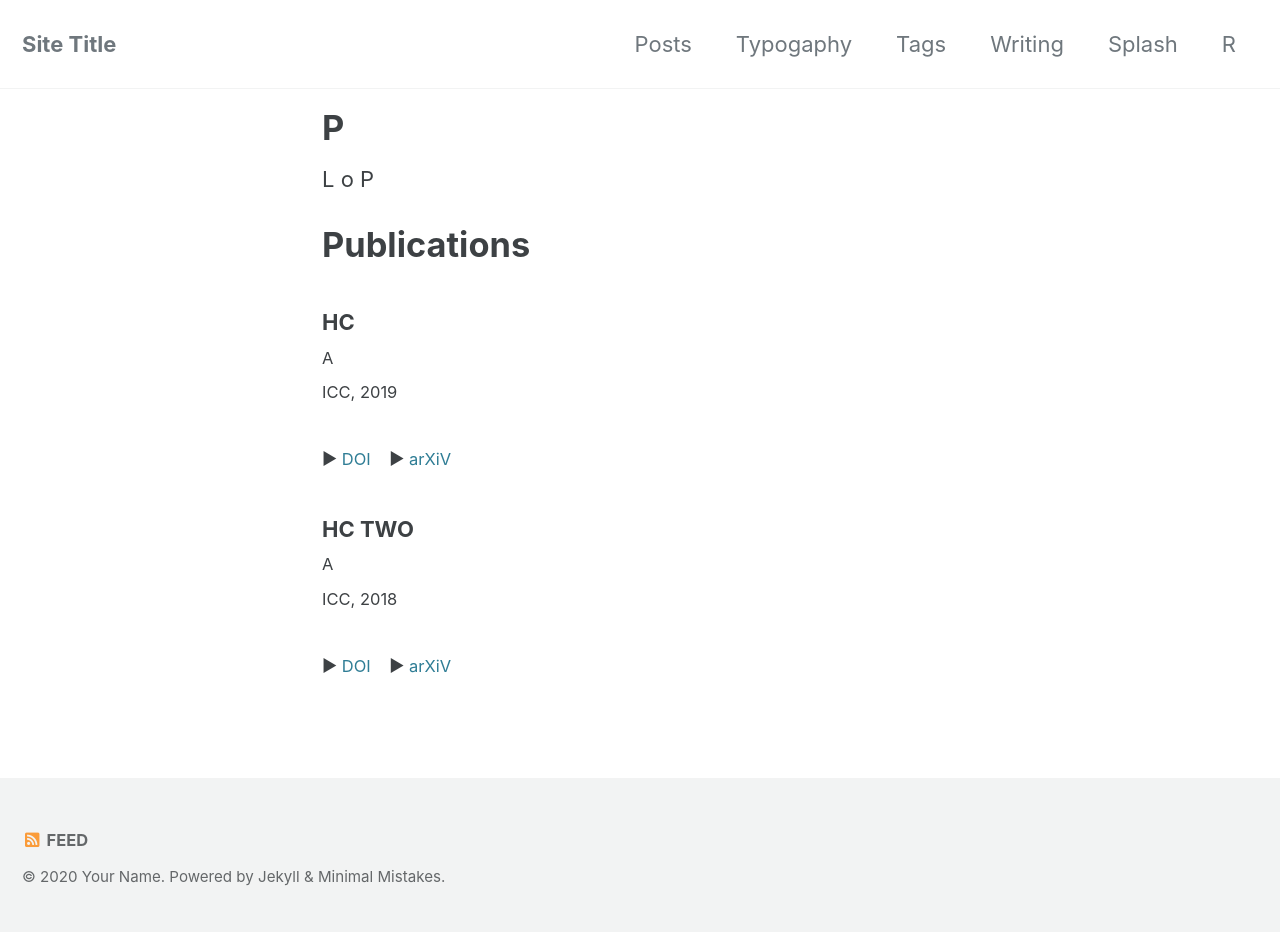
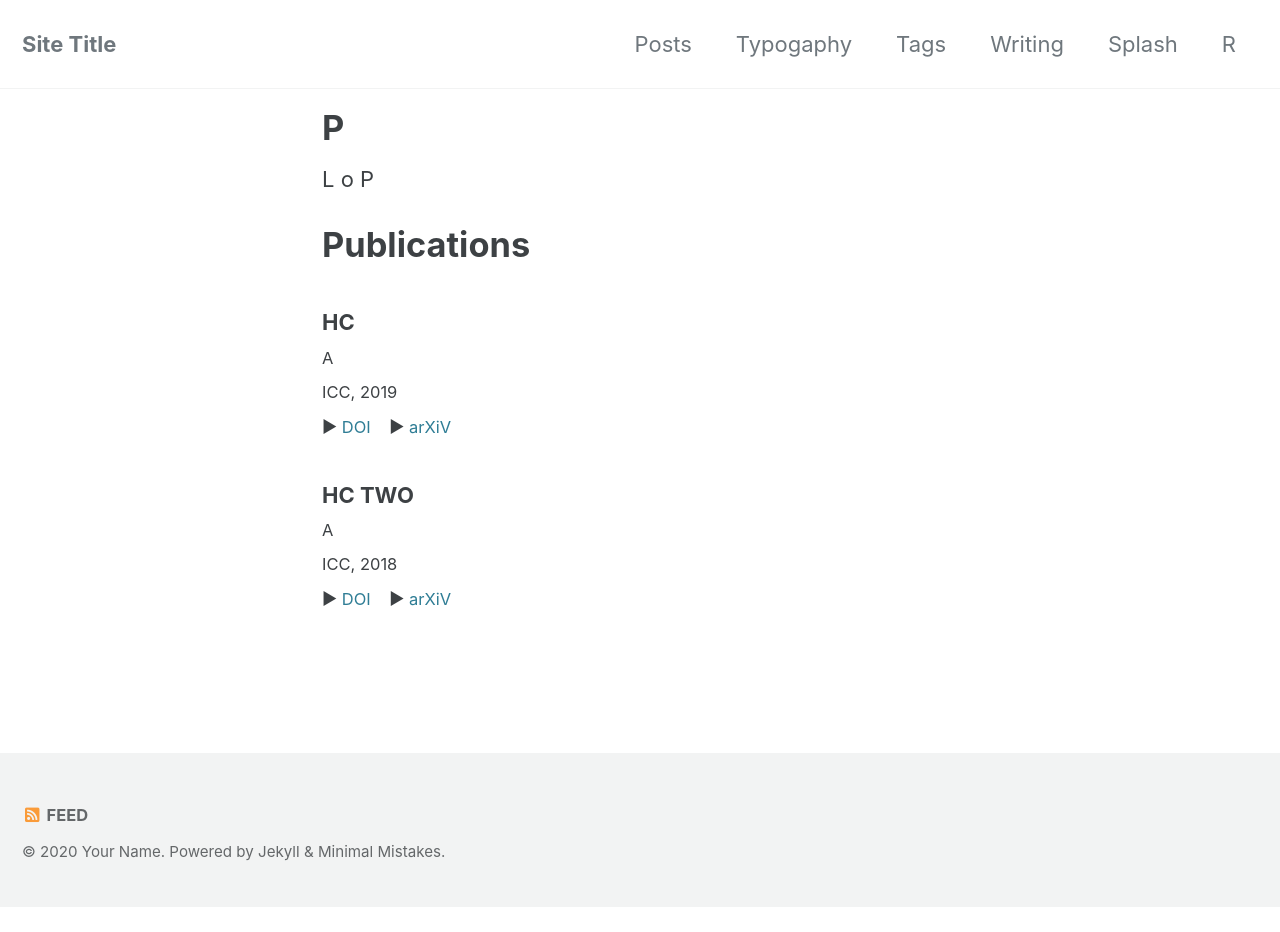
Before and after one commit to anantjoshi97/website, a Jekyll site: the page built from _pages/publ.md, in a window 1280 px wide. Built offline with Jekyll 4.4.1, drawn with Linux system fonts in a browser that asks for light colours; cached includes are drawn as plain includes; after the commit the page ends 907 px from its top, so only the background shows below that.

Commit message:
Updated publ

```diff
--- a/_pages/publ.md
+++ b/_pages/publ.md
@@ -19,8 +19,9 @@ L o P
   <div class="pubinfo">
     {{ pub.forum }}, {{ pub.year}}
   </div>
+  <div class="publinks">
+  &#9658; <a href="{{pub.doi}}"> DOI </a>&nbsp;&nbsp; &#9658; <a href="{{pub.arxiv}}">arXiV</a>
+  </div>
 </div>
-<div class="publinks">
-  &#9658; <a href="{{pub.doi}}"> DOI </a>&nbsp;&nbsp; &#9658; <a href="{{pub.arxiv}}">arXiV</a>
-</div>
+
 {% endfor %}
```
